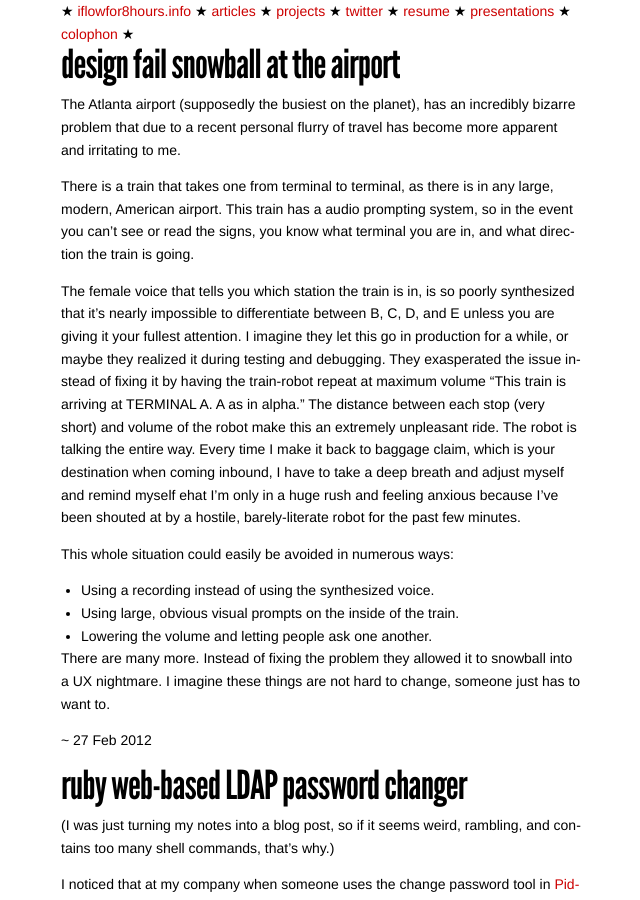
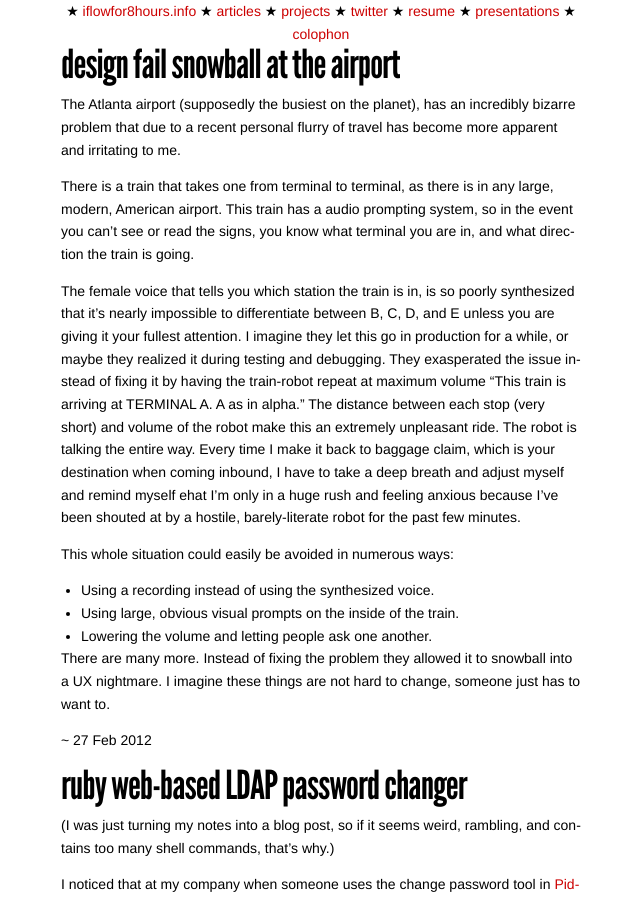
Before and after one commit to iflowfor8hours/iflowfor8hours-blog, a Jekyll site: the page built from index.html, in a window 1280 px wide and 900 px high. Shown: the whole window, without its empty margins (319-959 px from the left). Built offline with Jekyll 4.4.1, drawn with Linux system fonts in a browser that asks for light colours; Markdown is read by kramdown in place of the engine named in the settings.

Commit message:
changed the menu, added a post

```diff
--- a/_includes/menu.html
+++ b/_includes/menu.html
@@ -1,9 +1,10 @@
 <ul id="menu">
+  <center>
   ★
   <a href="http://www.iflowfor8hours.info">iflowfor8hours.info</a>
   ★
   <a href="/archive.html">articles</a>
-  ★</li>
+  ★
   <a href="http://github.com/iflowfor8hours">projects</a>
   ★
   <a href="http://twitter.com/iflowfor8hours">twitter</a>
@@ -13,5 +14,5 @@
   <a href="/presentations.html">presentations</a>
   ★
   <a href="/about.html">colophon</a>
-  ★
+  </center>
 </ul>
```
